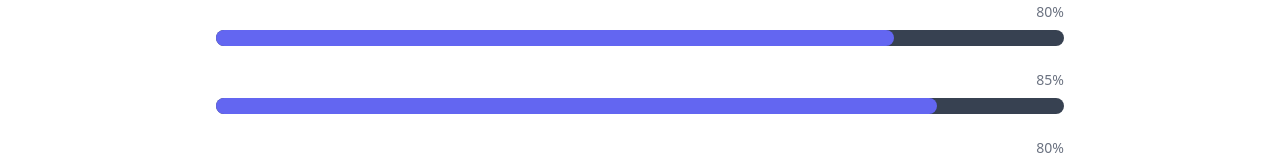
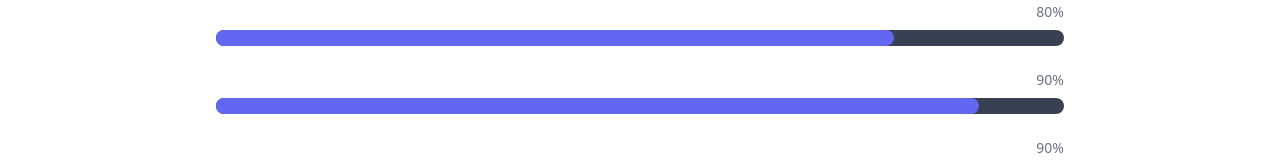
Before and after one commit to lexycon002/web_portfolio, a React (Vite) app: page / in a window 1280 px wide. Shown: the part 2630-2794 px from the top of the page. Built offline with nearby package versions, Linux system fonts and the light colour scheme.

Commit message:
first commit

```diff
--- a/src/sections/Skills.jsx
+++ b/src/sections/Skills.jsx
@@ -3,12 +3,14 @@ import { useState, useEffect } from "react";
 import { useInView } from "react-intersection-observer";
 
 const skills = [
-  { name: "React", level: 80 },
-  { name: "JavaScript", level: 85 },
-  { name: "TailwindCSS", level: 80 },
+  { name: "Nextjs", level: 80 },
+  { name: "Reactjs", level: 90 },
+  { name: "JavaScript", level: 90 },
+  { name: "TailwindCSS", level: 85 },
   { name: "Git & GitHub", level: 80 },
   { name: "HTML & CSS", level: 95 },
   { name: "Adobe Illustrator", level: 80 },
+  { name: "Figma", level: 80 },
 ];
 
 function Skills() {
```
